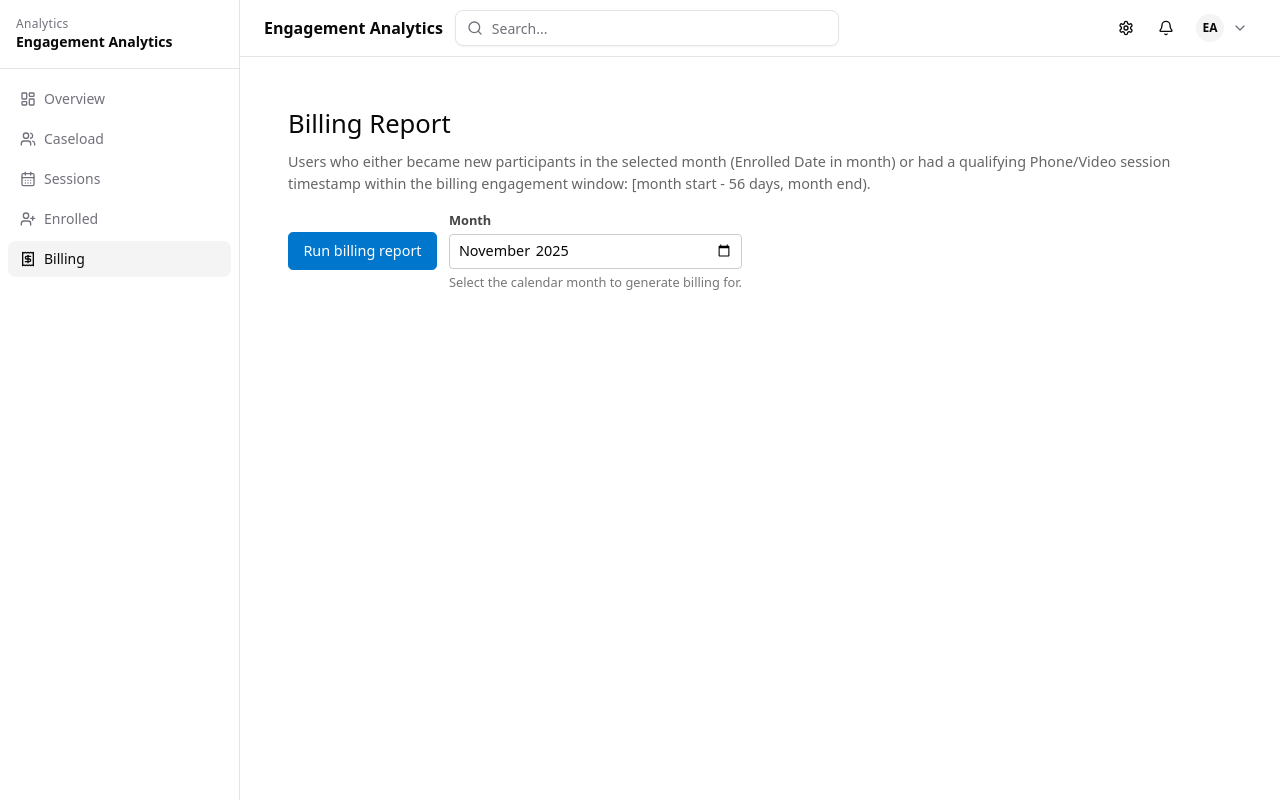
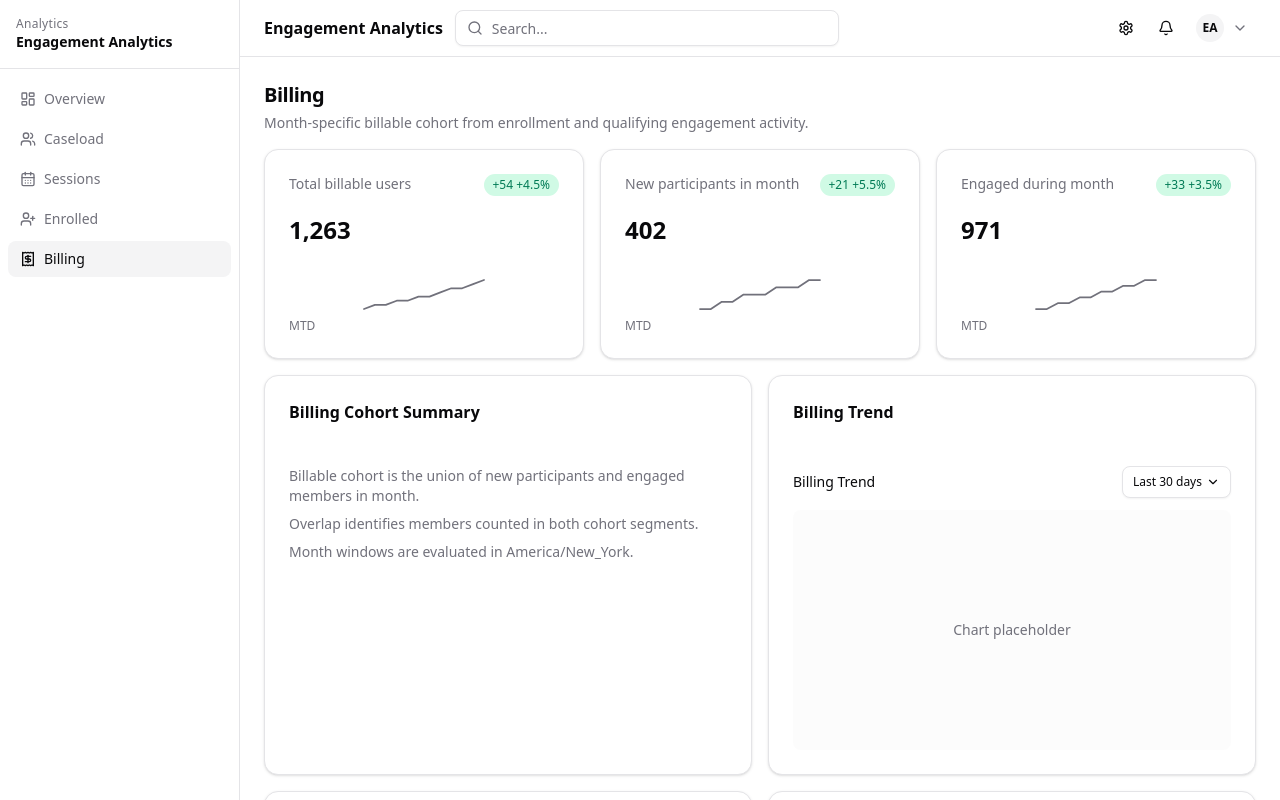
Before and after one commit to k-coyle/intercom-svelte-app, a SvelteKit app: page /engagement/billing in a window 1280 px wide. Shown: the top 800 px of the page. Built offline with nearby package versions, Linux system fonts and the light colour scheme.

Commit message:
feat(ui): wire billing route to report canvas

```diff
--- a/src/routes/engagement/billing/+page.svelte
+++ b/src/routes/engagement/billing/+page.svelte
@@ -10,6 +10,7 @@
     downloadCsv,
     formatUnixDate
   } from '$lib/client/report-utils';
+  import ReportCanvas from '$lib/components/report/ReportCanvas.svelte';
 
   interface BillingRow {
     memberId: string;
@@ -248,293 +249,4 @@
   });
 </script>
 
-<style>
-  .page {
-    padding: 1.5rem;
-    max-width: 1200px;
-    margin: 0 auto;
-    font-family: system-ui, -apple-system, BlinkMacSystemFont, 'Segoe UI', sans-serif;
-  }
-
-  h1 {
-    font-size: 1.6rem;
-    margin-bottom: 0.5rem;
-  }
-
-  .subtitle {
-    color: #666;
-    font-size: 0.9rem;
-    margin-bottom: 1rem;
-  }
-
-  .controls {
-    display: flex;
-    flex-wrap: wrap;
-    gap: 0.75rem;
-    align-items: center;
-    margin-bottom: 1rem;
-  }
-
-  .filters {
-    display: flex;
-    flex-wrap: wrap;
-    gap: 0.75rem;
-    align-items: center;
-    margin-bottom: 1rem;
-  }
-
-  .filter-group {
-    display: flex;
-    flex-direction: column;
-    gap: 0.25rem;
-    min-width: 240px;
-  }
-
-  .filter-group label {
-    font-size: 0.8rem;
-    font-weight: 600;
-    color: #444;
-  }
-
-  select,
-  input[type='month'] {
-    padding: 0.35rem 0.5rem;
-    border-radius: 0.25rem;
-    border: 1px solid #ccc;
-    font-size: 0.9rem;
-  }
-
-  button.primary {
-    padding: 0.45rem 0.9rem;
-    border-radius: 0.3rem;
-    border: 1px solid #0077cc;
-    background: #0077cc;
-    color: white;
-    font-size: 0.9rem;
-    cursor: pointer;
-  }
-
-  button.primary:disabled {
-    opacity: 0.5;
-    cursor: default;
-  }
-
-  button.secondary {
-    padding: 0.4rem 0.8rem;
-    border-radius: 0.3rem;
-    border: 1px solid #555;
-    background: #fff;
-    color: #333;
-    font-size: 0.85rem;
-    cursor: pointer;
-  }
-
-  button.secondary:disabled {
-    opacity: 0.5;
-    cursor: default;
-  }
-
-  .muted {
-    color: #777;
-    font-size: 0.8rem;
-  }
-
-  .error {
-    color: #b00020;
-    margin-bottom: 1rem;
-  }
-
-  .summary {
-    display: grid;
-    grid-template-columns: repeat(auto-fit, minmax(180px, 1fr));
-    gap: 0.75rem;
-    margin-bottom: 1.5rem;
-  }
-
-  .card {
-    padding: 0.75rem 0.9rem;
-    border-radius: 0.5rem;
-    border: 1px solid #ddd;
-    background: #fafafa;
-  }
-
-  .card-label {
-    font-size: 0.8rem;
-    color: #555;
-    margin-bottom: 0.15rem;
-  }
-
-  .card-value {
-    font-size: 1.1rem;
-    font-weight: 600;
-  }
-
-  table {
-    width: 100%;
-    border-collapse: collapse;
-    margin-bottom: 1.5rem;
-    font-size: 0.9rem;
-  }
-
-  th,
-  td {
-    padding: 0.5rem 0.6rem;
-    border: 1px solid #ddd;
-    text-align: left;
-  }
-
-  thead {
-    background: #f3f3f3;
-  }
-
-  .chip {
-    display: inline-block;
-    padding: 0.1rem 0.35rem;
-    border-radius: 999px;
-    font-size: 0.75rem;
-    margin-right: 0.25rem;
-  }
-
-  .chip-new {
-    background: #e0f7ff;
-    color: #005a99;
-  }
-
-  .chip-engaged {
-    background: #e7ffe0;
-    color: #2f7a00;
-  }
-</style>
-
-<div class="page">
-  <h1>Billing Report</h1>
-  <div class="subtitle">
-    Users who either became new participants in the selected month (Enrolled Date in month) or had
-    a qualifying Phone/Video session timestamp within the billing engagement window:
-    [month start - 56 days, month end).
-  </div>
-
-  {#if error}
-    <div class="error">Error: {error}</div>
-  {/if}
-
-  <div class="controls">
-    <button class="primary" on:click={runReport} disabled={loading}>
-      {#if loading}
-        Running billing report…
-      {:else if report}
-        Reload report
-      {:else}
-        Run billing report
-      {/if}
-    </button>
-
-    <div class="filter-group" style="min-width: 180px;">
-      <label for="month">Month</label>
-      <input id="month" type="month" bind:value={selectedMonthLabel} />
-      <div class="muted">Select the calendar month to generate billing for.</div>
-    </div>
-
-    {#if report}
-      <button class="secondary" on:click={exportCsv}>
-        Export CSV (filtered)
-      </button>
-      <div class="muted">
-        Month window: {report.monthYearLabel} (start
-        {new Date(report.monthStart).toLocaleDateString()} inclusive, end
-        {new Date(report.monthEnd).toLocaleDateString()} exclusive, America/New_York) · Generated at
-        {new Date(report.generatedAt).toLocaleString()}
-      </div>
-    {/if}
-  </div>
-
-  {#if loading && loadingStage}
-    <div class="muted" style="margin-bottom: 0.75rem;">{loadingStage}</div>
-  {/if}
-
-  {#if report}
-    <div class="filters">
-      <div class="filter-group">
-        <label for="employer">Filter by Employer (Client)</label>
-        <select id="employer" bind:value={selectedEmployer}>
-          <option value="">All employers</option>
-          {#each uniqueEmployers as emp}
-            <option value={emp}>{emp}</option>
-          {/each}
-        </select>
-        <div class="muted">
-          Filter applies to metrics, table, and CSV export.
-        </div>
-      </div>
-    </div>
-  {/if}
-
-  {#if loading && !report}
-    <p>Preparing billing report…</p>
-  {:else if report}
-    <div class="summary">
-      <div class="card">
-        <div class="card-label">Total billable users (filtered)</div>
-        <div class="card-value">{totalBillable}</div>
-      </div>
-      <div class="card">
-        <div class="card-label">New participants in month (filtered)</div>
-        <div class="card-value">{totalNewParticipants}</div>
-      </div>
-      <div class="card">
-        <div class="card-label">Engaged during month (filtered)</div>
-        <div class="card-value">{totalEngaged}</div>
-      </div>
-      <div class="card">
-        <div class="card-label">Both new &amp; engaged (filtered)</div>
-        <div class="card-value">{totalBoth}</div>
-        <div class="muted">Engaged only: {totalEngagedOnly}</div>
-      </div>
-    </div>
-    <p class="muted">
-      "Engaged during month" uses last qualifying session timestamp (statistics.last_close_at,
-      then statistics.last_admin_reply_at, then created_at) from closed Phone/Video conversations.
-      Conversation source window is currently queried by created_at in [month start - 56 days, month end).
-    </p>
-
-    <h2>Billable Users (top 500 rows)</h2>
-    <p class="muted">
-      Showing first {Math.min(filteredRows.length, 500)} of {filteredRows.length} filtered rows.
-      Use CSV export for the full set.
-    </p>
-
-    <table>
-      <thead>
-        <tr>
-          <th>User ID</th>
-          <th>Name</th>
-          <th>Email</th>
-          <th>Employer</th>
-          <th>Enrolled Date</th>
-          <th>Last Qualifying Session</th>
-          <th>Flags</th>
-        </tr>
-      </thead>
-      <tbody>
-        {#each filteredRows.slice(0, 500) as row}
-          <tr>
-            <td>{row.memberId}</td>
-            <td>{row.memberName || '(no name)'}</td>
-            <td>{row.memberEmail || ''}</td>
-            <td>{row.employer || '—'}</td>
-            <td>{formatUnixDate(row.registrationAt)}</td>
-            <td>{formatUnixDate(row.lastSessionAt)}</td>
-            <td>
-              {#if row.isNewParticipant}
-                <span class="chip chip-new">New</span>
-              {/if}
-              {#if row.engagedDuringMonth}
-                <span class="chip chip-engaged">Engaged</span>
-              {/if}
-            </td>
-          </tr>
-        {/each}
-      </tbody>
-    </table>
-  {/if}
-</div>
+<ReportCanvas reportKey="billing" />
```
